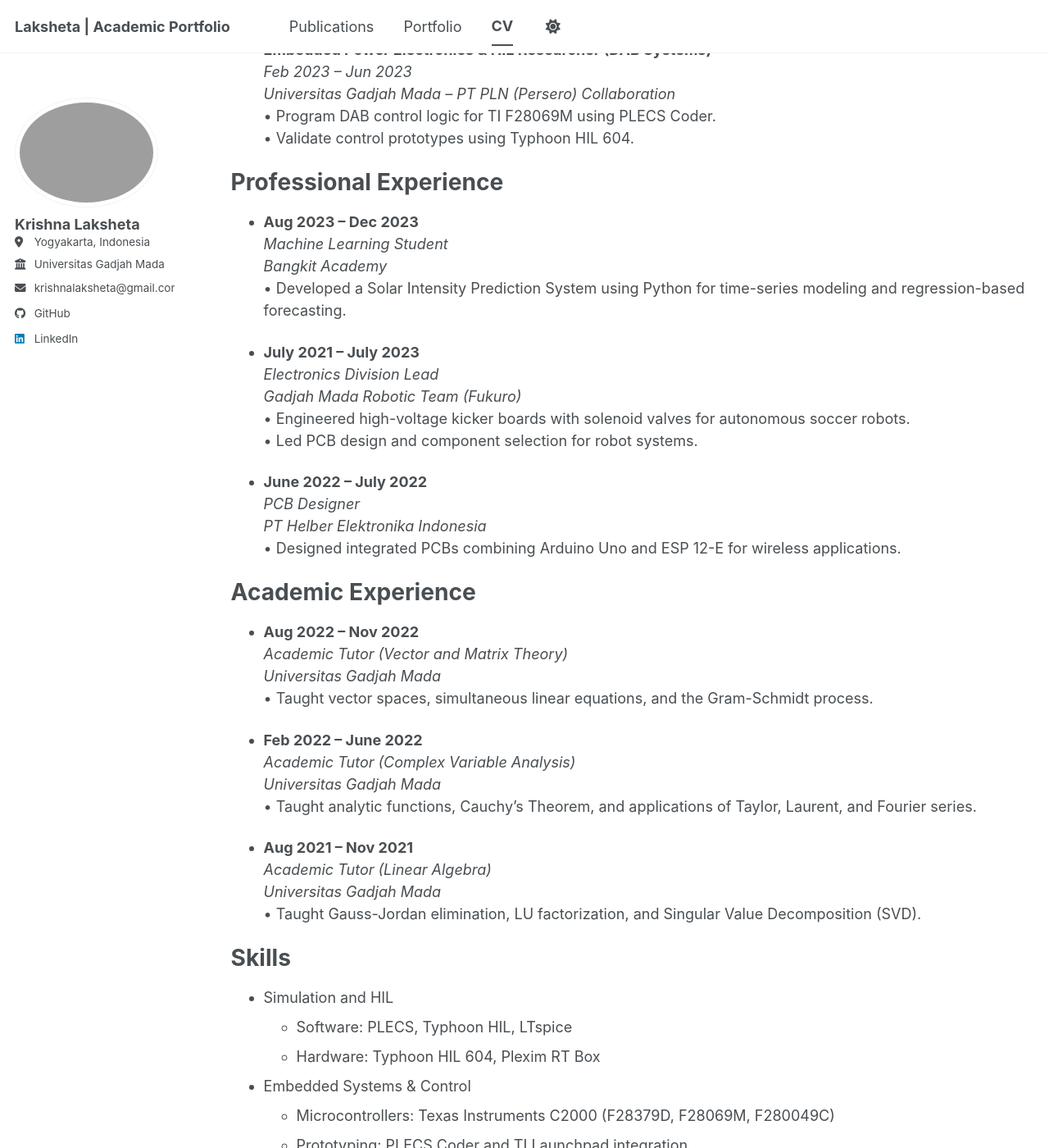
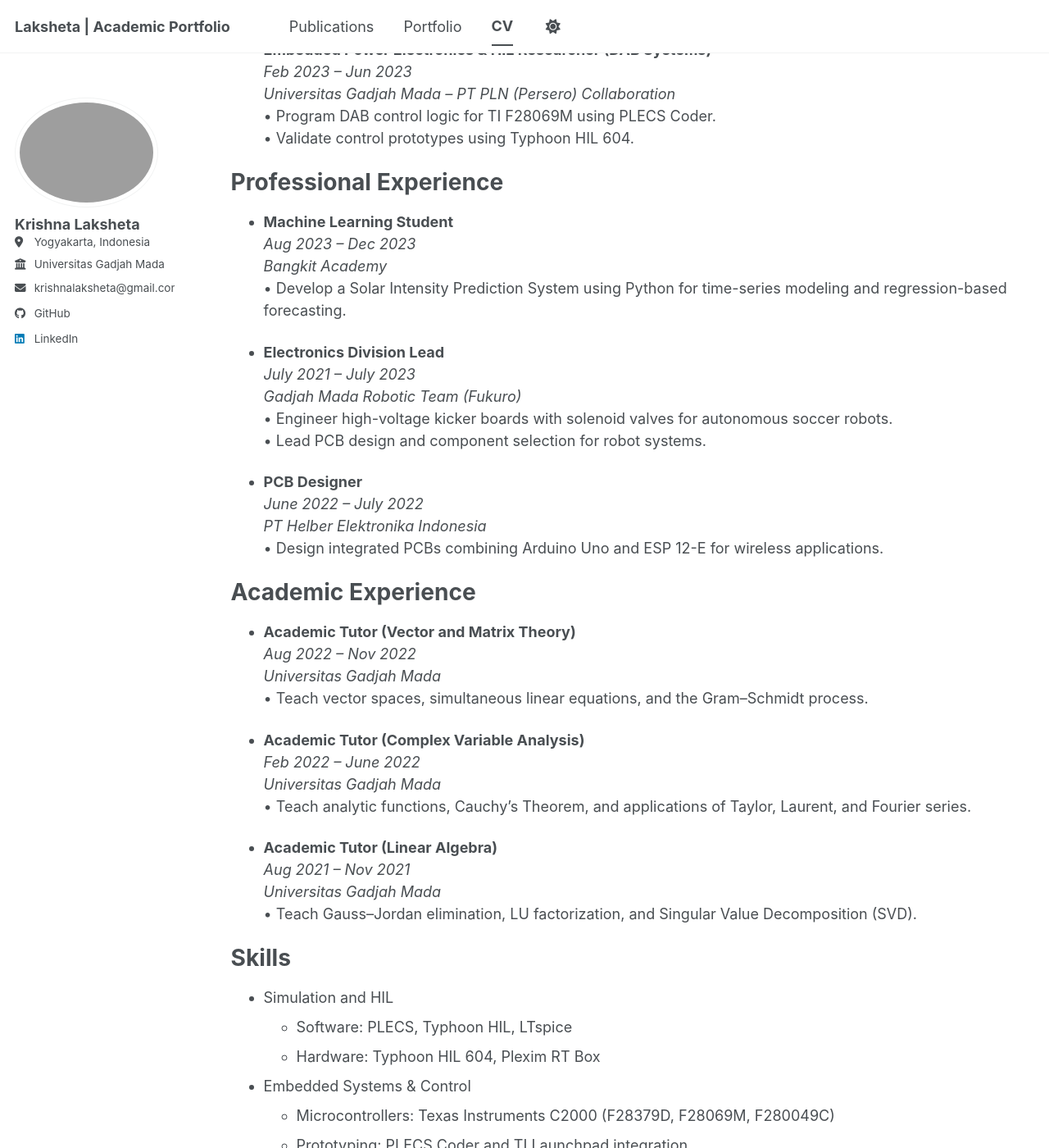
Before and after one commit to laksheta/laksheta.github.io, a Jekyll site: the page built from _pages/cv.md, in a window 1280 px wide and 1400 px high, scrolled down 968 px. Shown: the whole window at 82% size. Built offline with Jekyll 4.4.1, drawn with Linux system fonts in a browser that asks for light colours; a script bundle is joined from its source files by our own code; library files that are not in the unit come from our copies.

Commit message:
cv: restructure writing

```diff
--- a/_pages/cv.md
+++ b/_pages/cv.md
@@ -68,19 +68,41 @@ Research & Project Experience
 
 Professional Experience
 ======
-* **Aug 2023 – Dec 2023**<br>*Machine Learning Student*<br>*Bangkit Academy*<br>• Developed a Solar Intensity Prediction System using Python for time-series modeling and regression-based forecasting.
 
-* **July 2021 – July 2023**<br>*Electronics Division Lead*<br>*Gadjah Mada Robotic Team (Fukuro)*<br>• Engineered high-voltage kicker boards with solenoid valves for autonomous soccer robots.<br>• Led PCB design and component selection for robot systems.
+* **Machine Learning Student**<br>
+*Aug 2023 – Dec 2023*<br>
+*Bangkit Academy*<br>
+• Develop a Solar Intensity Prediction System using Python for time-series modeling and regression-based forecasting.
 
-* **June 2022 – July 2022**<br>*PCB Designer*<br>*PT Helber Elektronika Indonesia*<br>• Designed integrated PCBs combining Arduino Uno and ESP 12-E for wireless applications.
+* **Electronics Division Lead**<br>
+*July 2021 – July 2023*<br>
+*Gadjah Mada Robotic Team (Fukuro)*<br>
+• Engineer high-voltage kicker boards with solenoid valves for autonomous soccer robots.<br>
+• Lead PCB design and component selection for robot systems.
+
+* **PCB Designer**<br>
+*June 2022 – July 2022*<br>
+*PT Helber Elektronika Indonesia*<br>
+• Design integrated PCBs combining Arduino Uno and ESP 12-E for wireless applications.
+
 
 Academic Experience
 ======
-* **Aug 2022 – Nov 2022**<br>*Academic Tutor (Vector and Matrix Theory)*<br>*Universitas Gadjah Mada*<br>• Taught vector spaces, simultaneous linear equations, and the Gram-Schmidt process.
 
-* **Feb 2022 – June 2022**<br>*Academic Tutor (Complex Variable Analysis)*<br>*Universitas Gadjah Mada*<br>• Taught analytic functions, Cauchy’s Theorem, and applications of Taylor, Laurent, and Fourier series.
+* **Academic Tutor (Vector and Matrix Theory)**<br>
+*Aug 2022 – Nov 2022*<br>
+*Universitas Gadjah Mada*<br>
+• Teach vector spaces, simultaneous linear equations, and the Gram–Schmidt process.
 
-* **Aug 2021 – Nov 2021**<br>*Academic Tutor (Linear Algebra)*<br>*Universitas Gadjah Mada*<br>• Taught Gauss-Jordan elimination, LU factorization, and Singular Value Decomposition (SVD).
+* **Academic Tutor (Complex Variable Analysis)**<br>
+*Feb 2022 – June 2022*<br>
+*Universitas Gadjah Mada*<br>
+• Teach analytic functions, Cauchy’s Theorem, and applications of Taylor, Laurent, and Fourier series.
+
+* **Academic Tutor (Linear Algebra)**<br>
+*Aug 2021 – Nov 2021*<br>
+*Universitas Gadjah Mada*<br>
+• Teach Gauss–Jordan elimination, LU factorization, and Singular Value Decomposition (SVD).
 
 Skills
 ======
```
